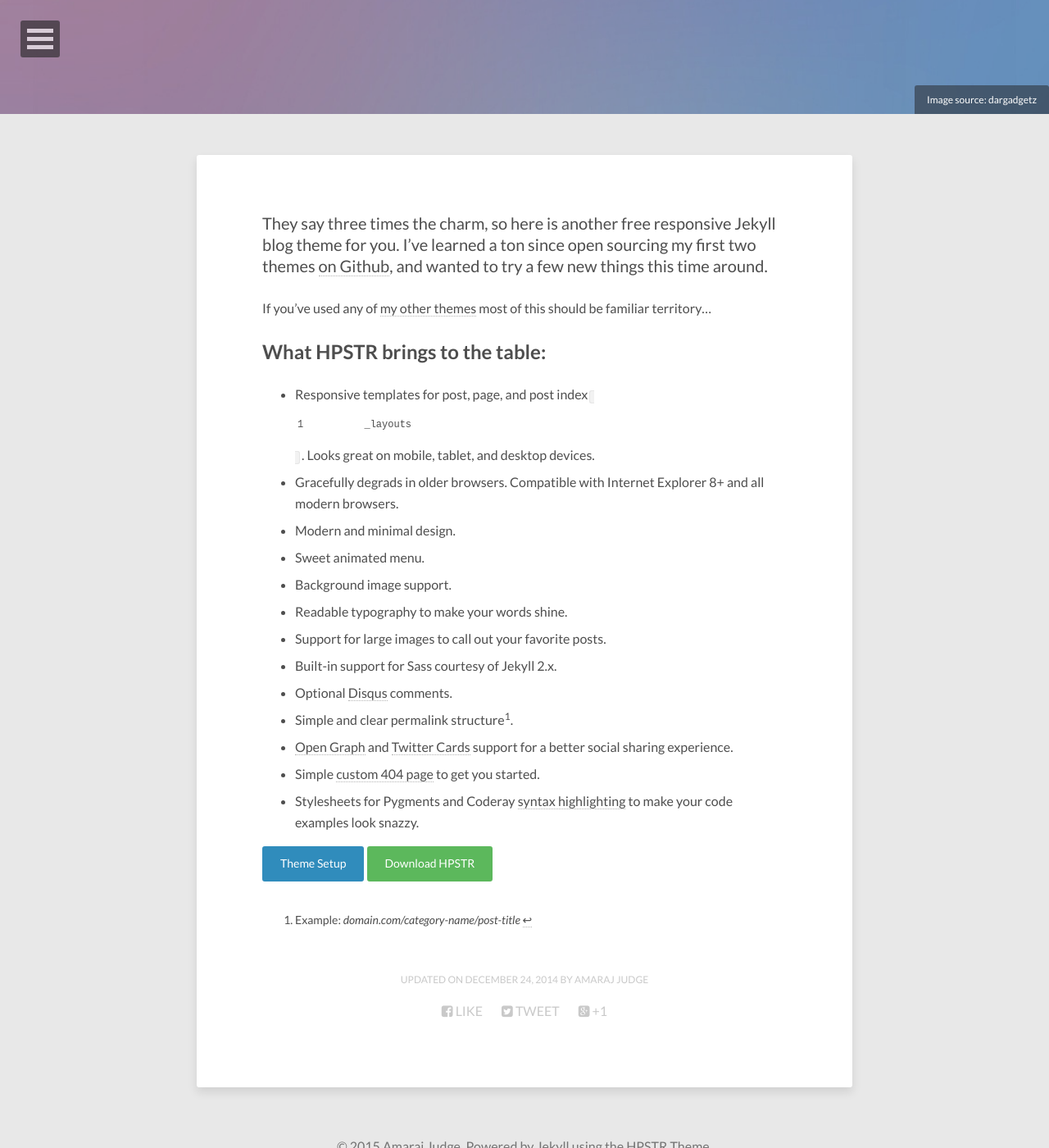
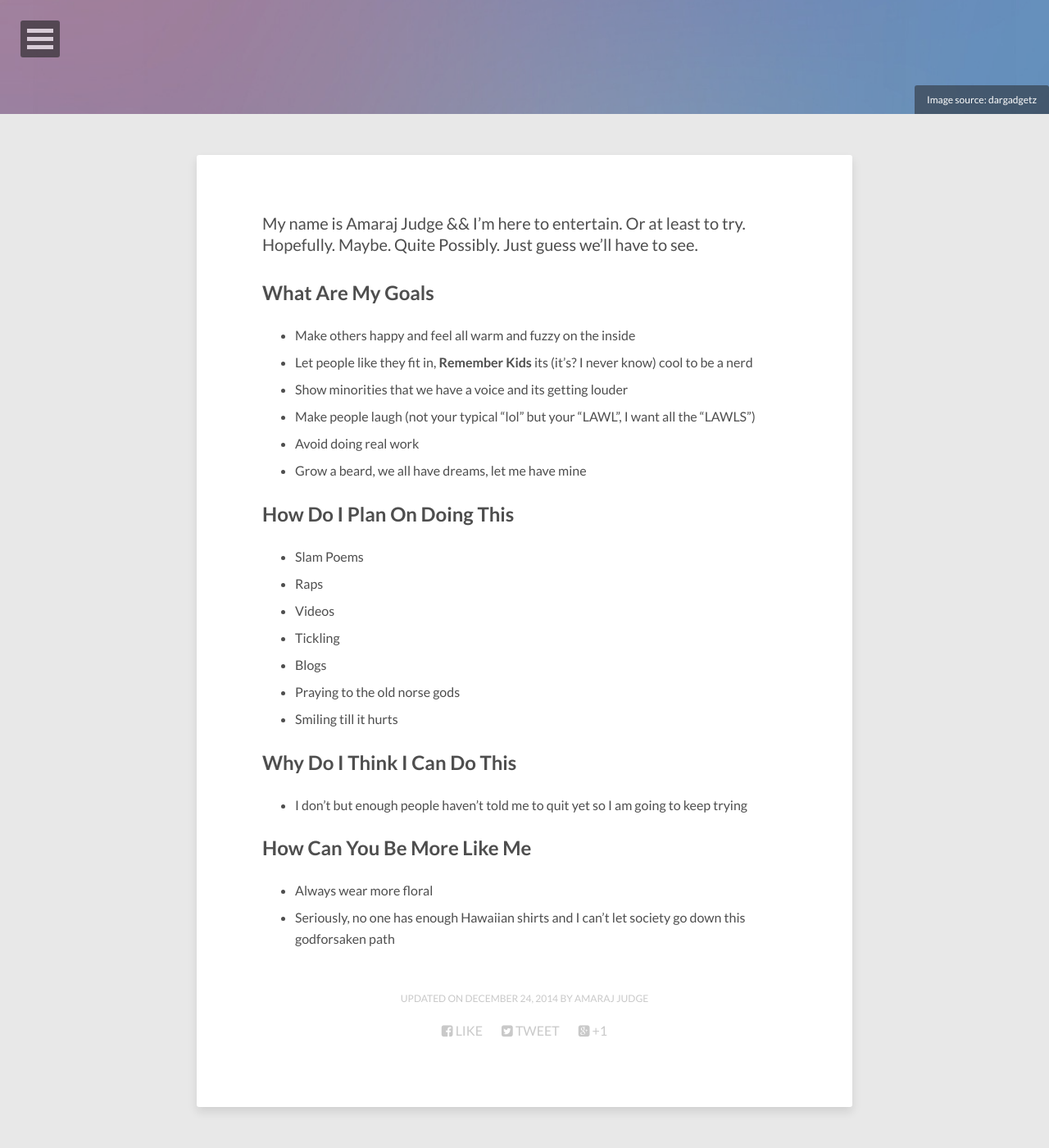
Before and after one commit to rajamundo/rajamundo.github.io, a Jekyll site: the page built from about/index.md, in a window 1280 px wide and 1400 px high, scrolled down 261 px. Shown: the whole window at 82% size. Built offline with Jekyll 4.4.1, drawn with Linux system fonts in a browser that asks for light colours; nearby versions of some CDN libraries.

Commit message:
edited background picture and rewrote the about page

```diff
--- a/about/index.md
+++ b/about/index.md
@@ -9,26 +9,28 @@ comments: false
 modified: 2014-12-24
 ---
 
-They say three times the charm, so here is another free responsive Jekyll blog theme for you. I've learned a ton since open sourcing my first two themes [on Github](http://github.com/mmistakes), and wanted to try a few new things this time around.
+My name is Amaraj Judge && I'm here to entertain. Or at least to try. Hopefully. Maybe. Quite Possibly. Just guess we'll have to see.
 
-If you've used any of [my other themes](http://mademistakes.com/work/jekyll-themes/) most of this should be familiar territory...
+## What Are My Goals
+* Make others happy and feel all warm and fuzzy on the inside
+* Let people like they fit in, __Remember Kids__ its (it's? I never know) cool to be a nerd
+* Show minorities that we have a voice and its getting louder
+* Make people laugh (not your typical "lol" but your "LAWL", I want all the "LAWLS")
+* Avoid doing real work
+* Grow a beard, we all have dreams, let me have mine
 
-## What HPSTR brings to the table:
+## How Do I Plan On Doing This
+* Slam Poems
+* Raps
+* Videos
+* Tickling
+* Blogs
+* Praying to the old norse gods
+* Smiling till it hurts
 
-* Responsive templates for post, page, and post index `_layouts`. Looks great on mobile, tablet, and desktop devices.
-* Gracefully degrads in older browsers. Compatible with Internet Explorer 8+ and all modern browsers.
-* Modern and minimal design.
-* Sweet animated menu.
-* Background image support.
-* Readable typography to make your words shine.
-* Support for large images to call out your favorite posts.
-* Built-in support for Sass courtesy of Jekyll 2.x.
-* Optional [Disqus](http://disqus.com) comments.
-* Simple and clear permalink structure[^1].
-* [Open Graph](https://developers.facebook.com/docs/opengraph/) and [Twitter Cards](https://dev.twitter.com/docs/cards) support for a better social sharing experience.
-* Simple [custom 404 page]({{ site.url }}/404.html) to get you started.
-* Stylesheets for Pygments and Coderay [syntax highlighting]({{ site.url }}/code-highlighting-post/) to make your code examples look snazzy.
+## Why Do I Think I Can Do This
+* I don't but enough people haven't told me to quit yet so I am going to keep trying
 
-<div markdown="0"><a href="{{ site.url }}/theme-setup/" class="btn btn-info">Theme Setup</a> <a href="https://github.com/mmistakes/hpstr-jekyll-theme" class="btn btn-success">Download HPSTR</a></div>
-
-[^1]: Example: *domain.com/category-name/post-title*
+## How Can You Be More Like Me
+* Always wear more floral
+* Seriously, no one has enough Hawaiian shirts and I can't let society go down this godforsaken path
```
Also changed, not shown: _config.yml (line endings or trailing spaces), images/home_background.jpg.
